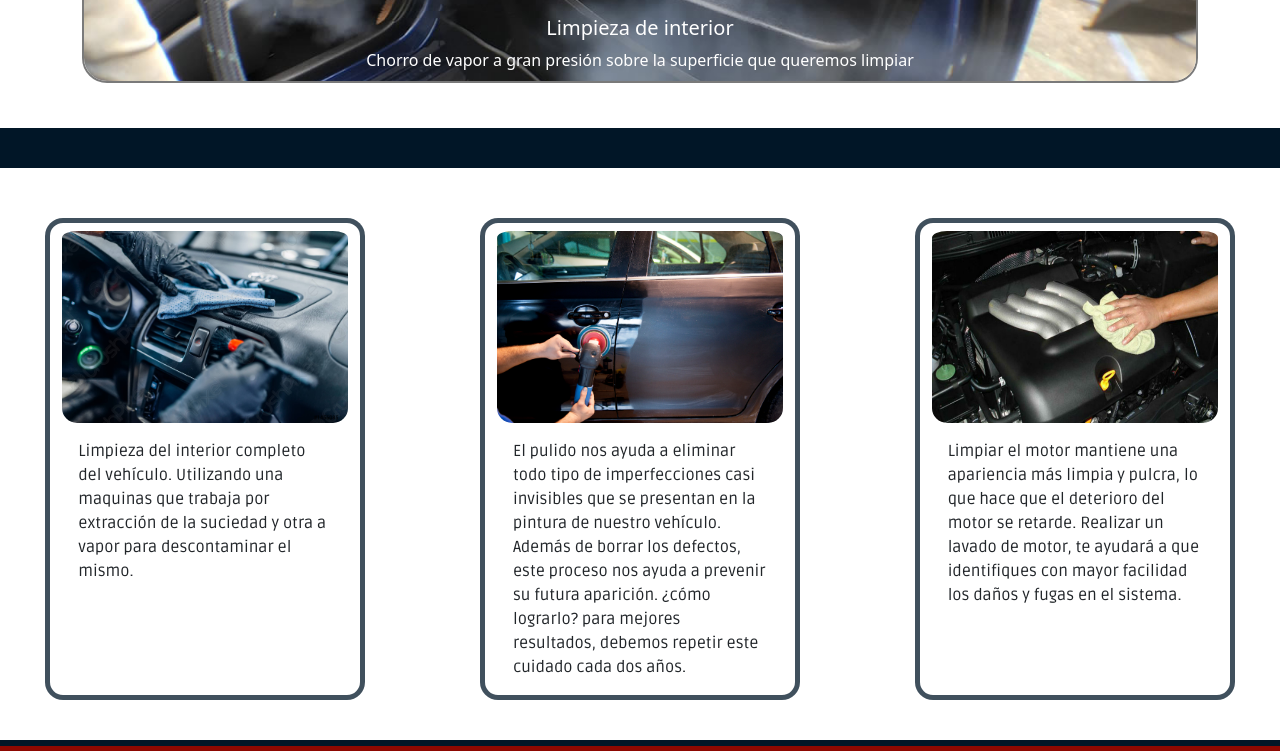
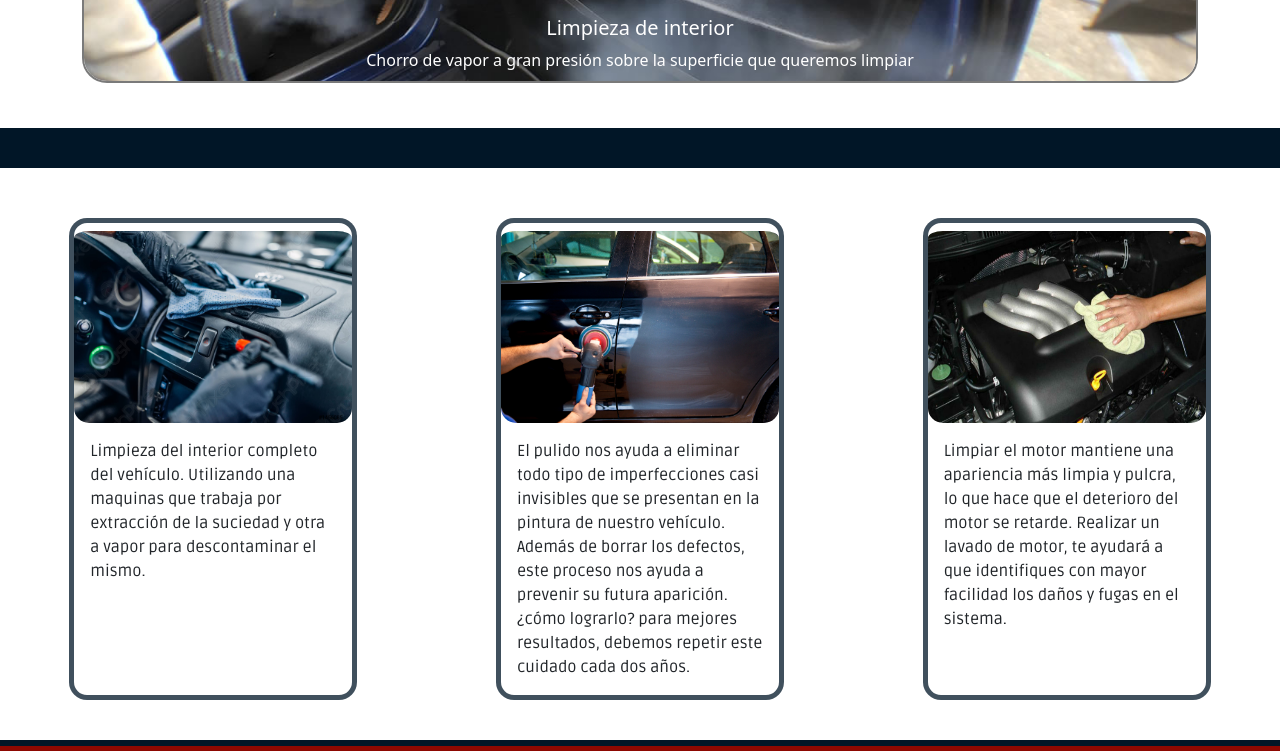
Before and after one commit to migueljhurtado/cardetailmh, a plain HTML site: page index.html in a window 1280 px wide. Shown: the part 420-1171 px from the top of the page. Drawn offline with nearby package versions, Linux system fonts and the light colour scheme; a web font is replaced by a local one.

Commit message:
scroll lateral

```diff
--- a/css/estilo.css
+++ b/css/estilo.css
@@ -25,11 +25,13 @@ header nav {
   margin-top: 45px;
 }
 /* PRODUGTOS PAG NUESTROS PRODUCTOS */
+
 .producto {
   display: flex;
   justify-content: space-around;
   margin-top: 60px;
   margin-bottom: 60px;
+  /* margin: auto; */
 }
 .boton {
   color: white;
@@ -42,6 +44,9 @@ header nav {
 .boton:hover {
   background-color: #d90429;
   transition: all 1.2s;
+}
+main{
+  margin: auto  ;
 }
 /* LOGO Y BARRA BUSCADORA */
 .barra {
@@ -219,6 +224,12 @@ footer {
     display: flex;
     flex-direction: column;
     align-items: center;
+
+  }
+  .ntimg{
+    /* height: auto;
+    width: auto; */
+
   }
   .nuestrot{
     margin-right: 150px;
--- a/index.html
+++ b/index.html
@@ -154,20 +154,20 @@
         </button>
       </div>
     </main>
-      <section class="row d-flex justify-content-around">
-        <div  class="card tarjeta" style="width: 20rem;" data-aos="fade-up-right">
+      <section class="d-flex justify-content-around">
+        <div  class="card tarjeta" style="width: 18rem;" data-aos="fade-up-right">
           <img src="imagenes/imagenes/section1.jpg" class="card-img-top imgSec pt-2" alt="imagensdelavado">
           <div class="card-body">
             <p class="card-text">Limpieza del interior completo del vehículo. Utilizando una maquinas que trabaja por extracción de la suciedad y otra a vapor para descontaminar el mismo.</p>
           </div>
         </div>
-        <div style="width: 20rem;" data-aos="fade-up" class="card tarjeta" >
+        <div style="width: 18rem;" data-aos="fade-up" class="card tarjeta" >
           <img src="imagenes/imagenes/section2.jpg" class="card-img-top imgSec pt-2" alt="imagendepulido">
           <div class="card-body">
             <p class="card-text">El pulido nos ayuda a eliminar todo tipo de imperfecciones casi invisibles que se presentan en la pintura de nuestro vehículo. Además de borrar los defectos, este proceso nos ayuda a prevenir su futura aparición. ¿cómo lograrlo? para mejores resultados, debemos repetir este cuidado cada dos años.</p>
           </div>
         </div>
-        <div class="card tarjeta" style="width: 20rem; " data-aos="fade-up-left">
+        <div class="card tarjeta" style="width: 18rem; " data-aos="fade-up-left">
           <img src="imagenes/imagenes/section3.jpg" class="card-img-top imgSec pt-2" alt="imagendemotor">
           <div class="card-body">
             <p class="card-text">Limpiar el motor mantiene una apariencia más limpia y pulcra, lo que hace que el deterioro del motor se retarde. Realizar un lavado de motor, te ayudará a que identifiques con mayor facilidad los daños y fugas en el sistema.</p>
```
Also changed, not shown: paginas/nuestrosproductos.html (+2 -2 lines), paginas/nuestrotrabajo.html (+1 -1 lines), scss/scss.scss (added).
